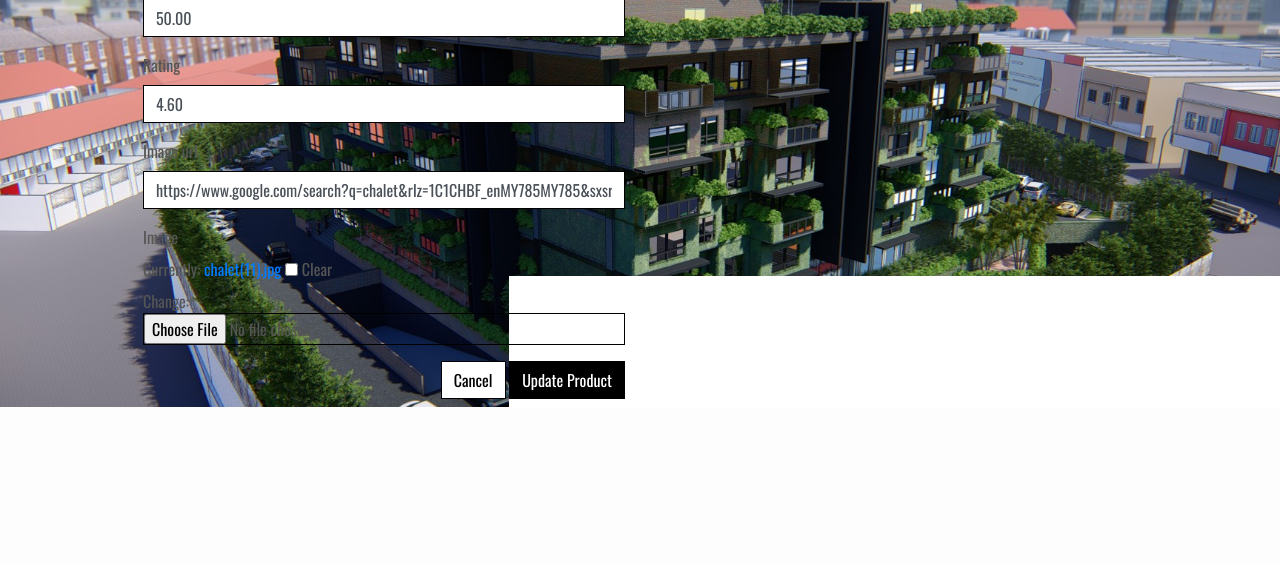
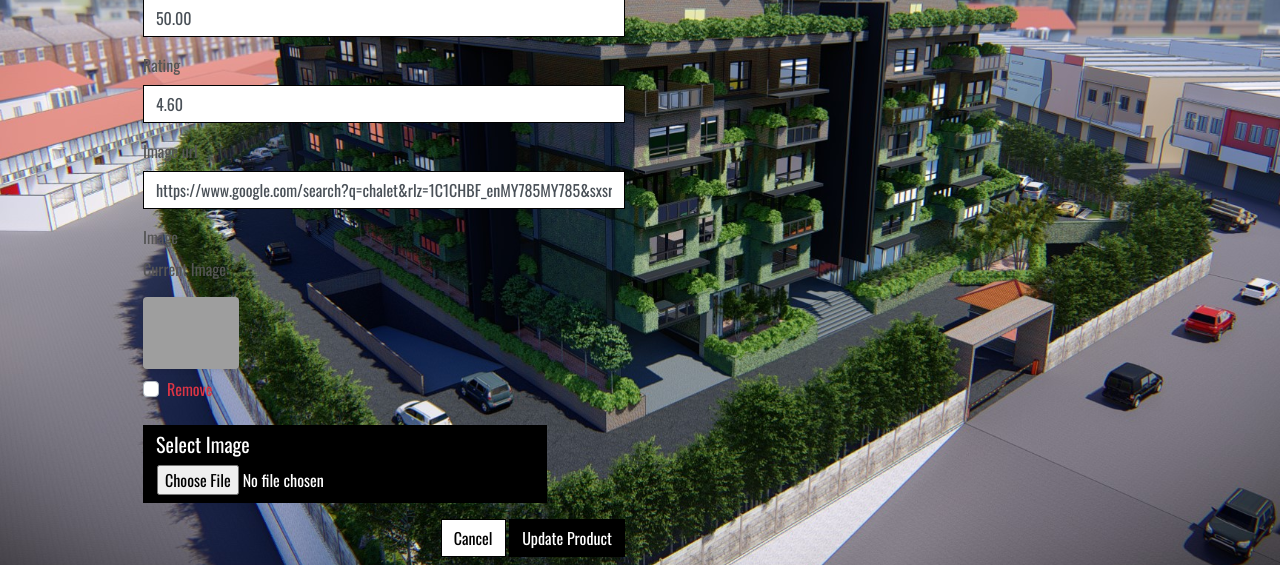
Before and after one commit to kugared94/E-commerce-project, a Django app: page /products/edit/1/ in a window 1280 px wide. Shown: the part 995-1560 px from the top of the page. Before the commit the page ends 1402 px from the top, so only its background shows below. Run offline with Django 3.2, Linux system fonts and the light colour scheme; the visitor is signed in with stand-in values (Sample User, id 1); data comes from the database, SQL or seed files in the repository; some libraries are stand-ins or nearby versions; grey boxes are pictures that could not be loaded.

Commit message:
fixing the image field

```diff
--- a/products/forms.py
+++ b/products/forms.py
@@ -1,4 +1,5 @@
 from django import forms
+from .widgets import CustomClearableFileInput
 from .models import Product, Category
 
 
@@ -8,6 +9,8 @@ class ProductForm(forms.ModelForm):
         model = Product
         fields = '__all__'
 
+    image = forms.ImageField(label='Image', required=False, widget=CustomClearableFileInput)
+
     def __init__(self, *args, **kwargs):
         super().__init__(*args, **kwargs)
         categories = Category.objects.all()
--- /dev/null
+++ b/products/templates/products/custom_widget_templates/custom_clearable_file_input.html
@@ -0,0 +1,18 @@
+{% if widget.is_initial %}
+    <p>{{ widget.initial_text }}:</p>
+    <a href="{{ widget.value.url }}">
+        <img width="96" height="96" class="rounded shadow-sm" src="{{ widget.value.url }}">
+    </a>
+    {% if not widget.required %}
+        <div class="custom-control custom-checkbox mt-2">
+            <input class="custom-control-input" type="checkbox" name="{{ widget.checkbox_name }}" id="{{ widget.checkbox_id }}">
+            <label class="custom-control-label text-danger" for="{{ widget.checkbox_id }}">{{ widget.clear_checkbox_label }}</label>
+        </div>
+    {% endif %}<br>
+    {{ widget.input_text }}
+{% endif %}
+<span class="btn btn-black rounded-0 btn-file">
+    <h5 class="float-left">Select Image</h5>
+    <input id="new-image" type="{{ widget.type }}" name="{{ widget.name }}"{% include "django/forms/widgets/attrs.html" %} value="Select Image">
+</span>
+<strong><p class="text-danger" id="filename"></p></strong>
--- a/products/templates/products/product_detail.html
+++ b/products/templates/products/product_detail.html
@@ -45,10 +45,10 @@
                     <p class="mt-2">{{ product.description }}</p>
                     {% if request.user.is_superuser %}
                         <small class="ml-1">
-                            <a class="btn btn-outline-black rounded-0"
+                            <a class="btn btn-outline-black btn-sm rounded-0"
                                 href="{% url 'edit_product' product.id %}">Edit ?</a>
 
-                            <a class="text-danger btn btn-black rounded-0 text-uppercase"
+                            <a class="text-danger btn btn-black btn-sm rounded-0 text-uppercase"
                                 href="{% url 'delete_product' product.id %}">Delete !</a>
                         </small>
                     {% endif %}
--- a/products/templates/products/products.html
+++ b/products/templates/products/products.html
@@ -80,10 +80,10 @@
                                             <div class="ml-4 mt-4 float-right">
                                                 {% if request.user.is_superuser %}
                                                     <small class="ml-1">
-                                                        <a class="btn btn-outline-black rounded-0"
+                                                        <a class="btn btn-outline-black btn-sm rounded-0"
                                                             href="{% url 'edit_product' product.id %}">Edit ?</a>
 
-                                                        <a class="text-danger btn btn-black rounded-0 text-uppercase"
+                                                        <a class="text-danger btn btn-black btn-sm rounded-0 text-uppercase"
                                                             href="{% url 'delete_product' product.id %}">Delete !</a>
                                                     </small>
                                                 {% endif %}
```
Also changed, not shown: products/widgets.py (added, +9 -0 lines).
